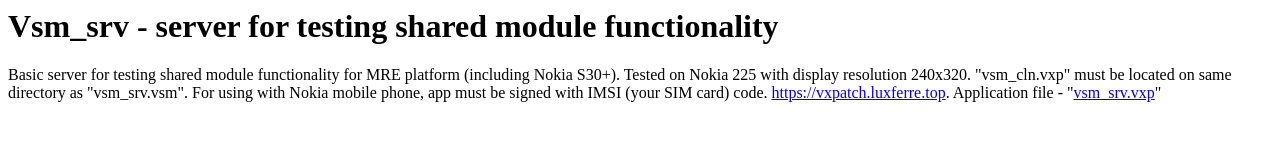
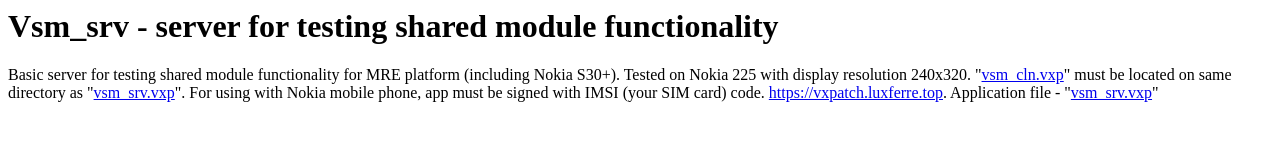
Before and after one commit to RDZDX/vsm_srv, a plain HTML site: page docs/index.html in a window 1280 px wide. Drawn offline with Linux system fonts and the light colour scheme.

Commit message:
Update index.html

```diff
--- a/docs/index.html
+++ b/docs/index.html
@@ -4,7 +4,7 @@
   <h1>Vsm_srv - server for testing shared module functionality</h1>
   <p>Basic server for testing shared module functionality for MRE platform
     (including Nokia S30+). Tested on Nokia 225 with display resolution 240x320.
-    "vsm_cln.vxp" must be located on same directory as "vsm_srv.vsm".
+    "<a href="https://github.com/RDZDX/vsm_srv/blob/main/vsm_cln.vxp?raw=true" download>vsm_cln.vxp</a>" must be located on same directory as "<a href="https://github.com/RDZDX/vsm_srv/blob/main/vsm_srv.vxp?raw=true" download>vsm_srv.vxp</a>".
     For using with Nokia mobile phone, app must be signed with IMSI (your SIM card) code.
     <a href="https://vxpatch.luxferre.top">https://vxpatch.luxferre.top</a>. Application file -
     "<a href="https://github.com/RDZDX/vsm_srv/blob/main/vsm_srv.vxp?raw=true" download>vsm_srv.vxp</a>"
```
